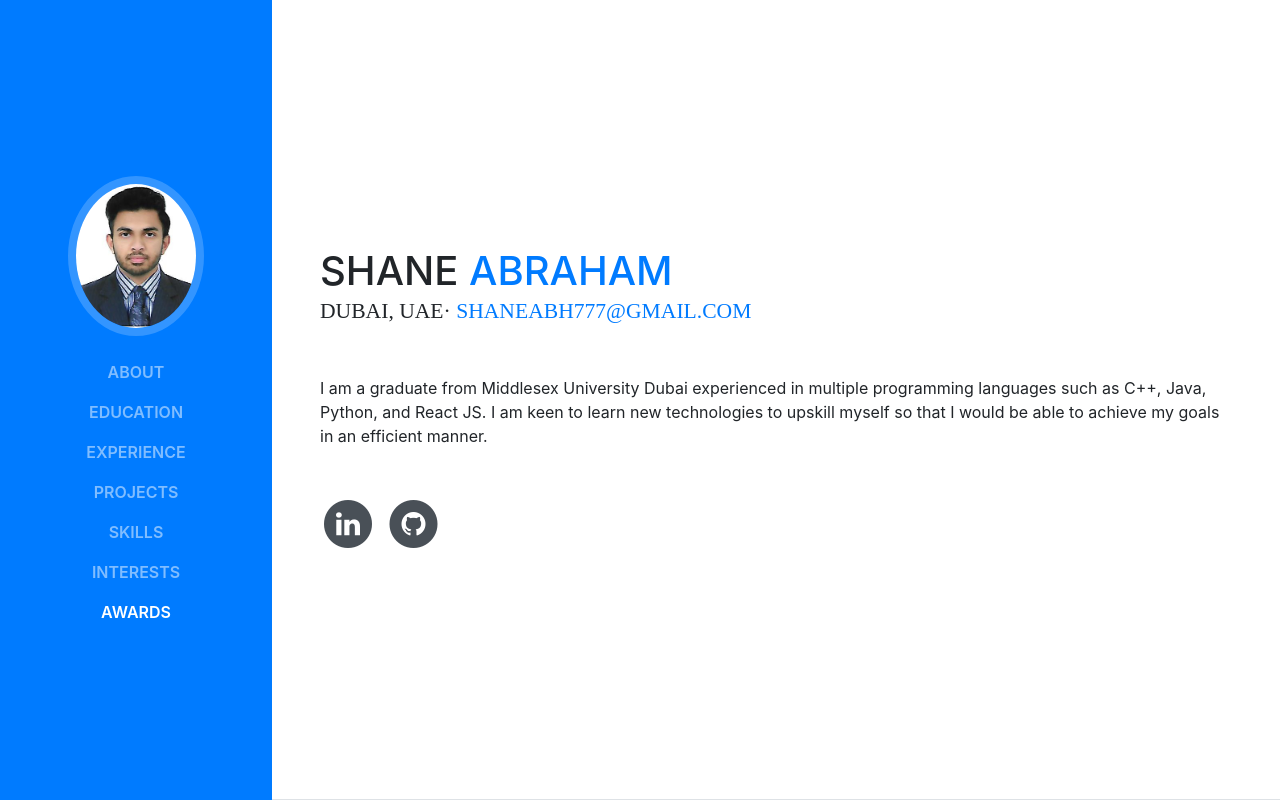
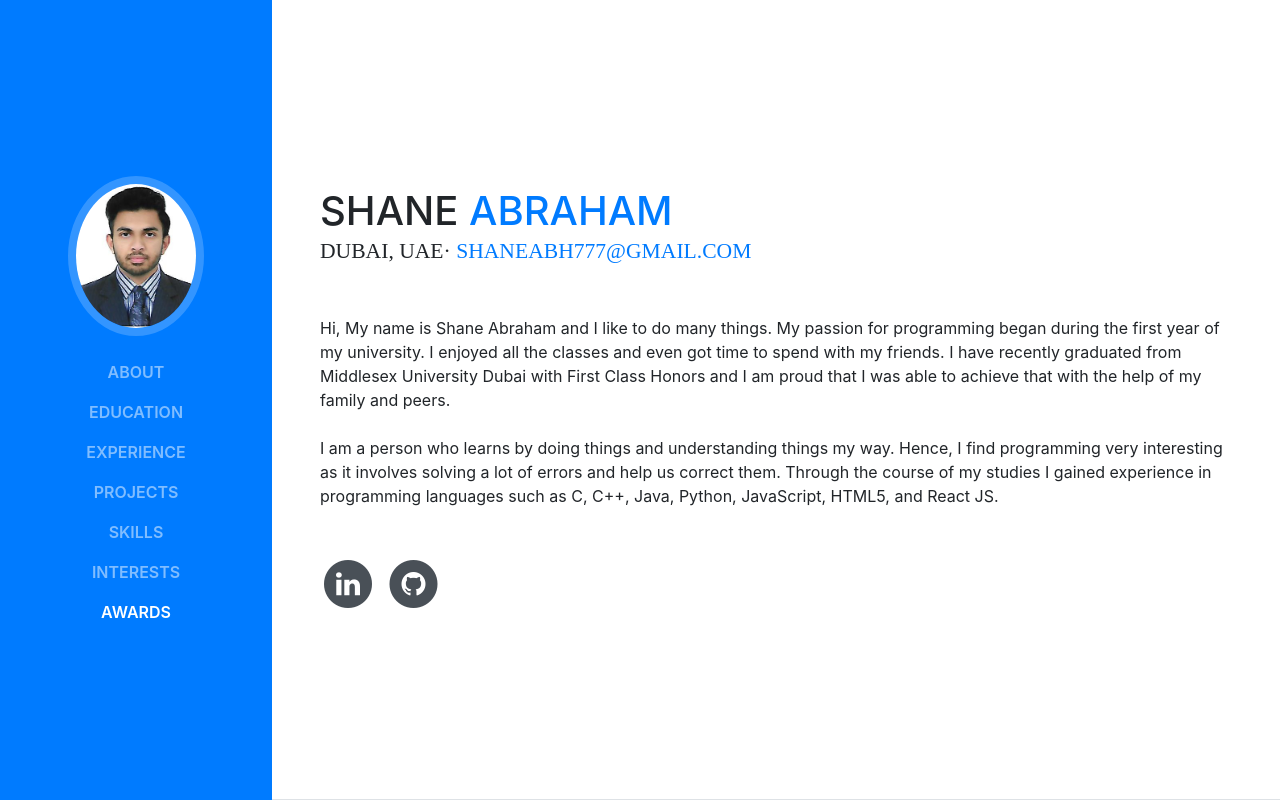
Before and after one commit to shane-abh/Shane-Abraham, a website with bundled scripts: page index.html in a window 1280 px wide. Shown: the top 800 px of the page. Built offline with nearby package versions, Linux system fonts and the light colour scheme; a web font is replaced by a local one.

Commit message:
Updated about me

```diff
--- a/index.html
+++ b/index.html
@@ -19,7 +19,7 @@
   <script async src="https://www.googletagmanager.com/gtag/js?id=G-SCDLT5RL8X"></script>
   <script>
     window.dataLayer = window.dataLayer || [];
-  function gtag(){dataLayer.push(arguments);}
+    function gtag() { dataLayer.push(arguments); }
     gtag('js', new Date());
 
     gtag('config', 'G-SCDLT5RL8X');
@@ -92,10 +92,19 @@
         <div class="subheading mb-5">Dubai, UAE·
           <a href="mailto:name@email.com"> shaneabh777@gmail.com</a>
         </div>
-        <p class="mb-5">I am a graduate from Middlesex University Dubai experienced in multiple
-          programming languages such as C++, Java, Python, and React JS. I am keen to learn new technologies to
-          upskill myself so that I would be able to achieve my goals in an efficient manner.
+        <p class="mb-5">Hi, My name is Shane Abraham and I like to do many things. My passion for programming began
+          during the first year of my university.
+          I enjoyed all the classes and even got time to spend with my friends. I have recently graduated from Middlesex
+          University Dubai with First Class Honors
+          and I am proud that I was able to achieve that with the help of my family and peers.
+        <br/><br/>
+        I am a person who learns by doing things and understanding things my way. Hence, I find programming very
+          interesting as it involves solving a lot of errors and
+          help us correct them. Through the course of my studies I gained experience in programming languages such as C,
+          C++, Java, Python, JavaScript, HTML5, and React JS.
+
         </p>
+
         <ul class="list-inline list-social-icons mb-0">
           <!-- <li class="list-inline-item">
               <a href="#">
```
Lines whose indentation alone changed are shown as unchanged.
